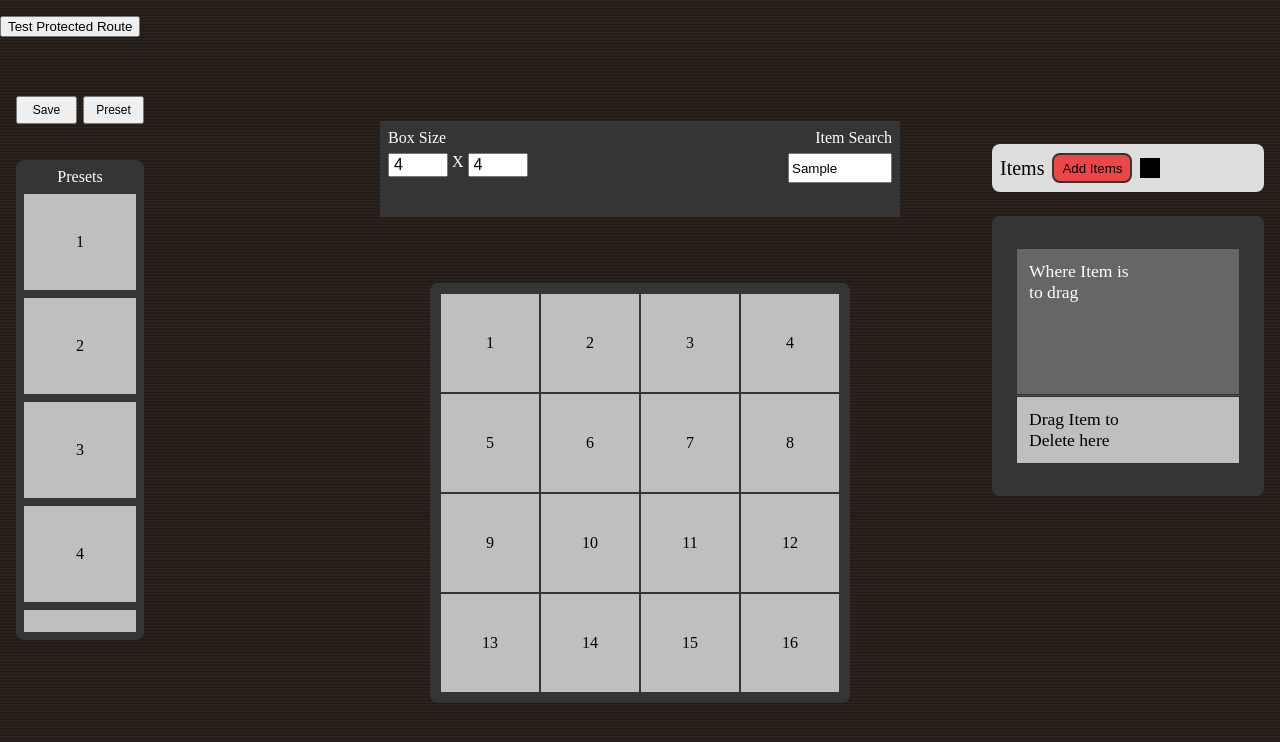
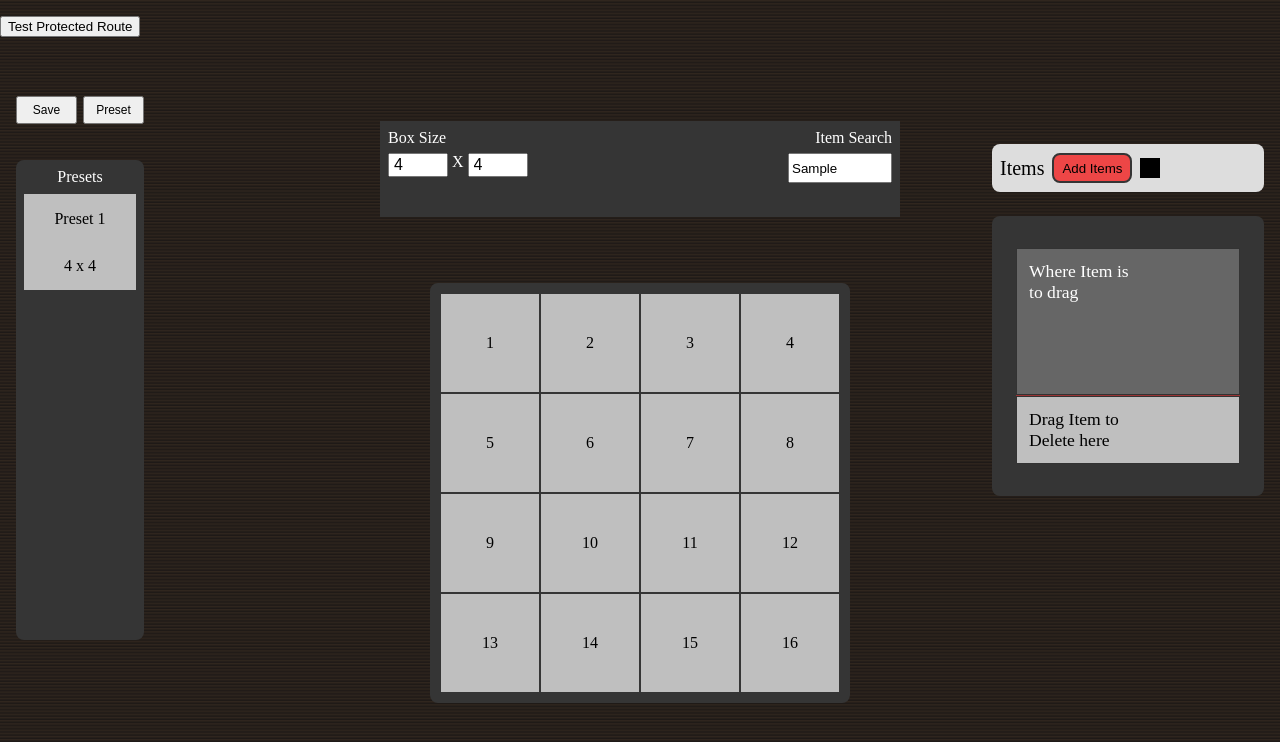
Before and after one commit to csc-307-221-org/307_group_proj, a React app in the folder packages/frontend/: page / in a window 1280 px wide. Both pictures are taken after typing "Sample" into the empty fields and a click on the button "Save". Shown: the top 742 px of the page. Built offline with nearby package versions, Linux system fonts and the light colour scheme; the HTML template or start-up script is replaced by a standard one.

Commit message:
added presets kinda

```diff
--- a/packages/frontend/src/Presets.jsx
+++ b/packages/frontend/src/Presets.jsx
@@ -1,26 +1,45 @@
 import React from "react";
 
-const Presets = () => {
-  const boxes = Array.from({ length: 20 });
+function Presets({ presets = [], onSavePreset, onLoadPreset }) {
+  function handleSave() {
+    if (onSavePreset) {
+      onSavePreset();
+    }
+  }
 
   return (
     <div className="presets">
       <div className="presets-buttons">
-        <button>Save</button>
-        <button>Preset</button>
+        <button type="button" onClick={handleSave}>
+          Save
+        </button>
+
+        <button type="button">Preset</button>
       </div>
 
       <div className="presets-title">Presets</div>
 
       <div className="presets-list">
-        {boxes.map((_, i) => (
-          <div className="preset-box" key={i}>
-            {i + 1}
-          </div>
-        ))}
+        {presets.length === 0 ? (
+          <div className="preset-box">No presets yet</div>
+        ) : (
+          presets.map((preset, index) => (
+            <button
+              type="button"
+              className="preset-box"
+              key={index}
+              onClick={() => onLoadPreset && onLoadPreset(preset)}
+            >
+              <div>{preset.name}</div>
+              <div>
+                {preset.rows} x {preset.cols}
+              </div>
+            </button>
+          ))
+        )}
       </div>
     </div>
   );
-};
+}
 
 export default Presets;
--- a/packages/frontend/src/main.css
+++ b/packages/frontend/src/main.css
@@ -163,6 +163,11 @@ body {
   place-items: center;
    position: relative;
   z-index: 10
+}
+.preset-box {
+  border: none;
+  cursor: pointer;
+  font: inherit;
 }
 
 /* TOP BAR */
--- a/packages/frontend/src/main.jsx
+++ b/packages/frontend/src/main.jsx
@@ -17,6 +17,8 @@ function HomePage({ token }) {
     Array.from({ length: 4 }, () => Array(4).fill(null))
   );
 
+  const [presets, setPresets] = useState([]);
+
   useEffect(() => {
     setPlacedItems((current) =>
       Array.from({ length: rows }, (_, row) =>
@@ -28,7 +30,12 @@ function HomePage({ token }) {
   function sameItem(a, b) {
     if (!a || !b) return false;
 
-    if (a.id !== undefined && a.id !== null && b.id !== undefined && b.id !== null) {
+    if (
+      a.id !== undefined &&
+      a.id !== null &&
+      b.id !== undefined &&
+      b.id !== null
+    ) {
       return a.id === b.id;
     }
 
@@ -38,10 +45,21 @@ function HomePage({ token }) {
   function getShapeInfo(item) {
     const cells = item.cells || [];
 
-    const minRow = cells.length ? Math.min(...cells.map((cell) => cell.row)) : 0;
-    const maxRow = cells.length ? Math.max(...cells.map((cell) => cell.row)) : 0;
-    const minCol = cells.length ? Math.min(...cells.map((cell) => cell.col)) : 0;
-    const maxCol = cells.length ? Math.max(...cells.map((cell) => cell.col)) : 0;
+    const minRow = cells.length
+      ? Math.min(...cells.map((cell) => cell.row))
+      : 0;
+
+    const maxRow = cells.length
+      ? Math.max(...cells.map((cell) => cell.row))
+      : 0;
+
+    const minCol = cells.length
+      ? Math.min(...cells.map((cell) => cell.col))
+      : 0;
+
+    const maxCol = cells.length
+      ? Math.max(...cells.map((cell) => cell.col))
+      : 0;
 
     return {
       cells,
@@ -49,6 +67,20 @@ function HomePage({ token }) {
       minCol,
       itemSize: `${maxRow - minRow + 1}x${maxCol - minCol + 1}`,
     };
+  }
+
+  function copyPlacedItems(grid) {
+    return grid.map((row) =>
+      row.map((cell) => {
+        if (!cell) return null;
+
+        return {
+          ...cell,
+          itemPiece: { ...cell.itemPiece },
+          fullItem: { ...cell.fullItem },
+        };
+      })
+    );
   }
 
   function canPlaceItem(item, startRow, startCol) {
@@ -132,9 +164,33 @@ function HomePage({ token }) {
     );
   }
 
+  function saveCurrentPreset() {
+    const presetCopy = copyPlacedItems(placedItems);
+
+    setPresets((currentPresets) => [
+      ...currentPresets,
+      {
+        name: `Preset ${currentPresets.length + 1}`,
+        rows: rows,
+        cols: cols,
+        grid: presetCopy,
+      },
+    ]);
+  }
+
+  function loadPreset(preset) {
+    setRows(preset.rows);
+    setCols(preset.cols);
+    setPlacedItems(copyPlacedItems(preset.grid));
+  }
+
   return (
     <div className="app">
-      <Presets />
+      <Presets
+        presets={presets}
+        onSavePreset={saveCurrentPreset}
+        onLoadPreset={loadPreset}
+      />
 
       <Grid
         rows={rows}
```
